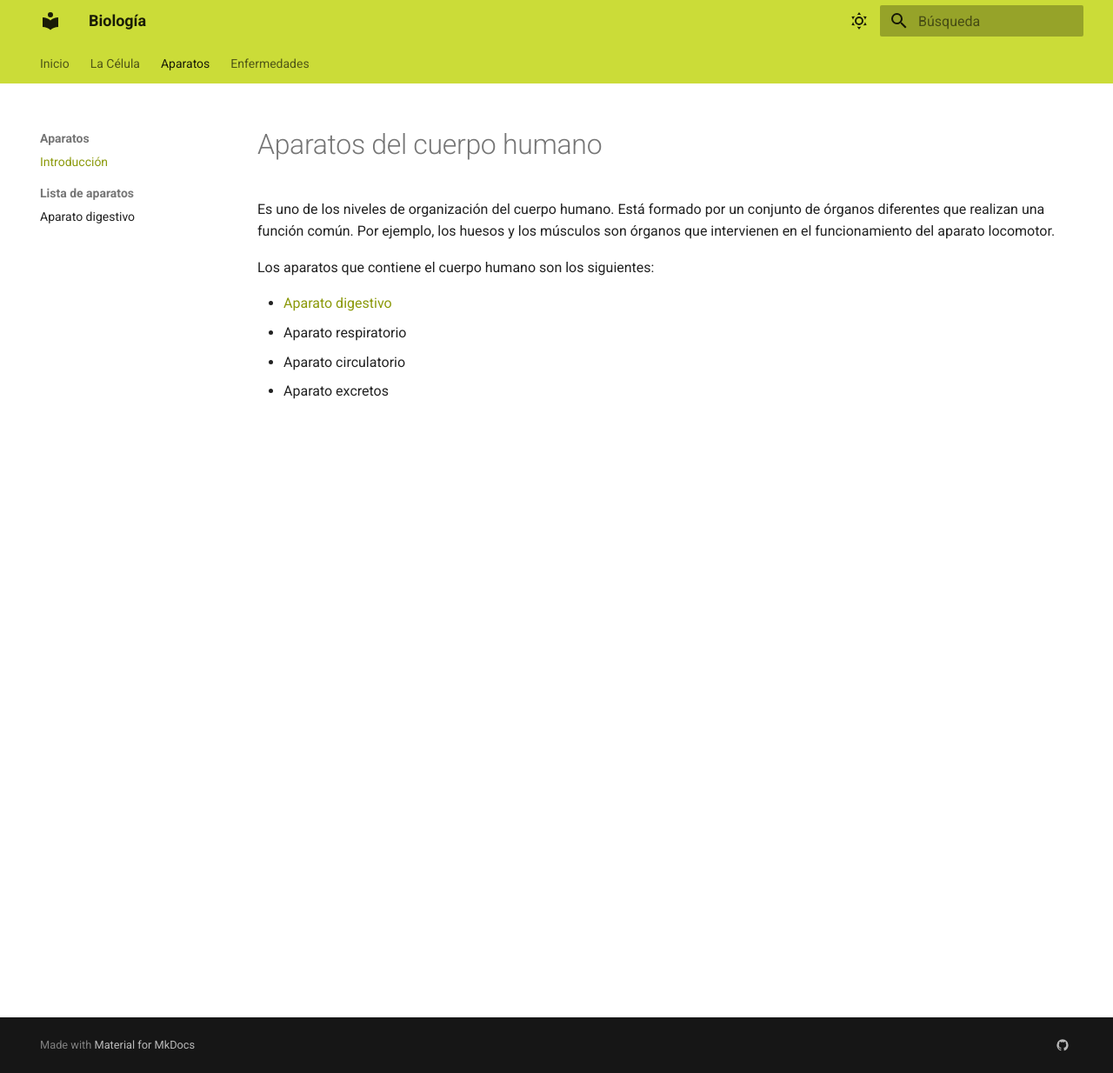
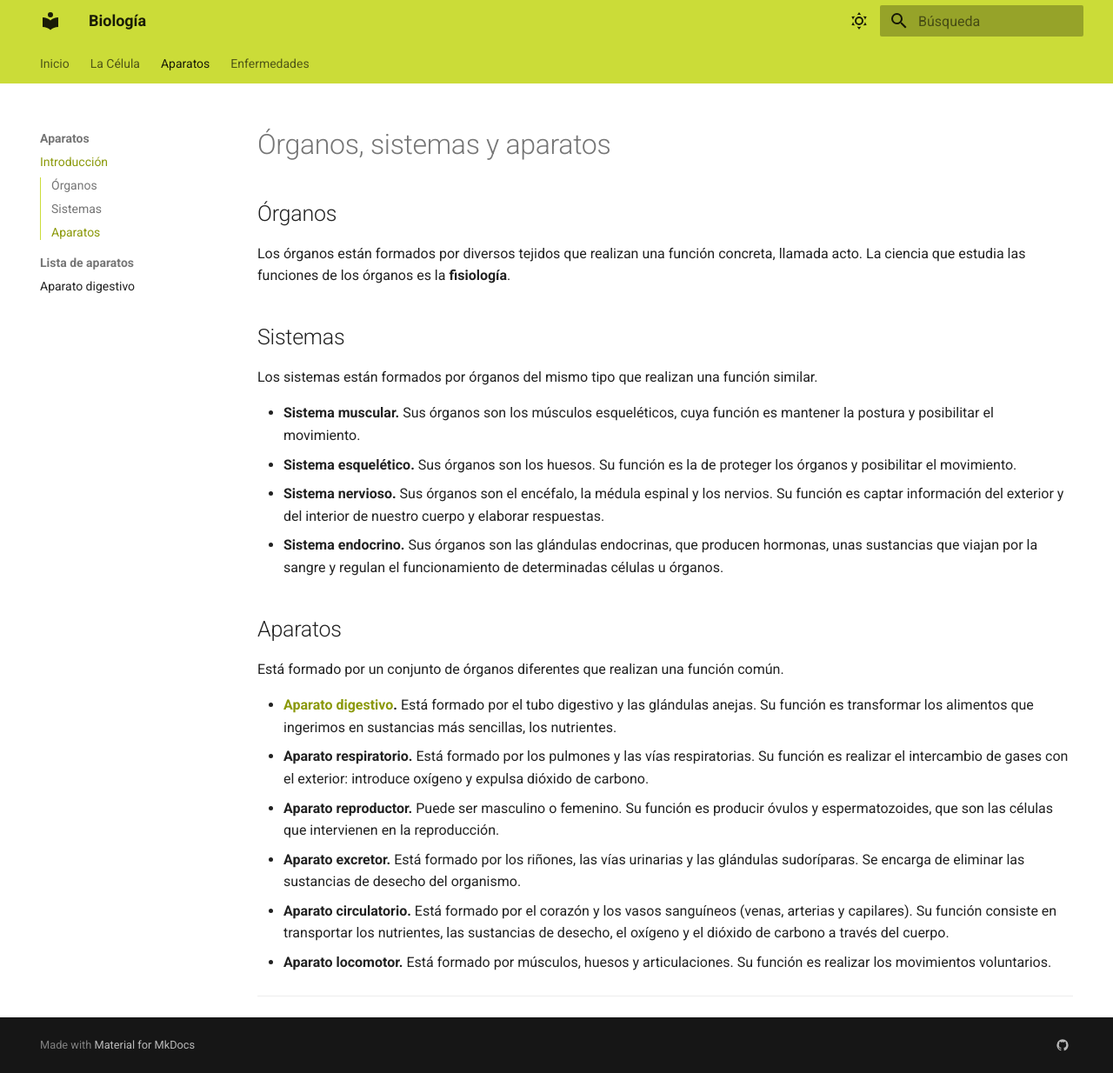
Before and after one commit to AlejandroBM99/mkdocs-biology, an MkDocs documentation site: the page built from docs/system/system.md, in a window 1280 px wide and 1234 px high. Shown: the whole window at 87% size. Built offline with MkDocs 1.6.1 and Material for MkDocs 9.7.7, drawn with Linux system fonts in a browser that asks for light colours.

Commit message:
progress

```diff
--- a/docs/system/system.md
+++ b/docs/system/system.md
@@ -1,10 +1,28 @@
-# Aparatos del cuerpo humano
+# Órganos, sistemas y aparatos
 
-Es uno de los niveles de organización del cuerpo humano. Está formado por un conjunto de órganos diferentes que realizan una función común. Por ejemplo, los huesos y los músculos son órganos que intervienen en el funcionamiento del aparato locomotor.
+## Órganos
 
-Los aparatos que contiene el cuerpo humano son los siguientes:
+Los órganos están formados por diversos tejidos que realizan una función concreta, llamada acto. La ciencia que estudia las funciones de los órganos es la **fisiología**.
 
-* [Aparato digestivo](digestive/digestive.md)
-* Aparato respiratorio
-* Aparato circulatorio
-* Aparato excretos
+## Sistemas
+
+Los sistemas están formados por órganos del mismo tipo que realizan una función similar.
+
+* **Sistema muscular.** Sus órganos son los músculos esqueléticos, cuya función es mantener la postura y posibilitar el movimiento.
+* **Sistema esquelético.** Sus órganos son los huesos. Su función es la de proteger los órganos y posibilitar el movimiento.
+* **Sistema nervioso.** Sus órganos son el encéfalo, la médula espinal y los nervios. Su función es captar información del exterior y del interior de nuestro cuerpo y elaborar respuestas.
+* **Sistema endocrino.** Sus órganos son las glándulas endocrinas, que producen hormonas, unas sustancias que viajan por la sangre y regulan el funcionamiento de determinadas células u órganos.
+
+## Aparatos
+
+Está formado por un conjunto de órganos diferentes que realizan una función común.
+
+* **[Aparato digestivo](digestive/digestive.md).**
+Está formado por el tubo digestivo y las glándulas anejas. Su función es transformar los alimentos que ingerimos en sustancias más sencillas, los nutrientes.
+* **Aparato respiratorio.** Está formado por los pulmones y las vías respiratorias. Su función es realizar el intercambio de gases con el exterior: introduce oxígeno y expulsa dióxido de carbono.
+* **Aparato reproductor.** Puede ser masculino o femenino. Su función es producir óvulos y espermatozoides, que son las células que intervienen en la reproducción.
+* **Aparato excretor.** Está formado por los riñones, las vías urinarias y las glándulas sudoríparas. Se encarga de eliminar las sustancias de desecho del organismo.
+* **Aparato circulatorio.** Está formado por el corazón y los vasos sanguíneos (venas, arterias y capilares). Su función consiste en transportar los nutrientes, las sustancias de desecho, el oxígeno y el dióxido de carbono a través del cuerpo.
+* **Aparato locomotor.** Está formado por músculos, huesos y articulaciones. Su función es realizar los movimientos voluntarios.
+
+---
```
